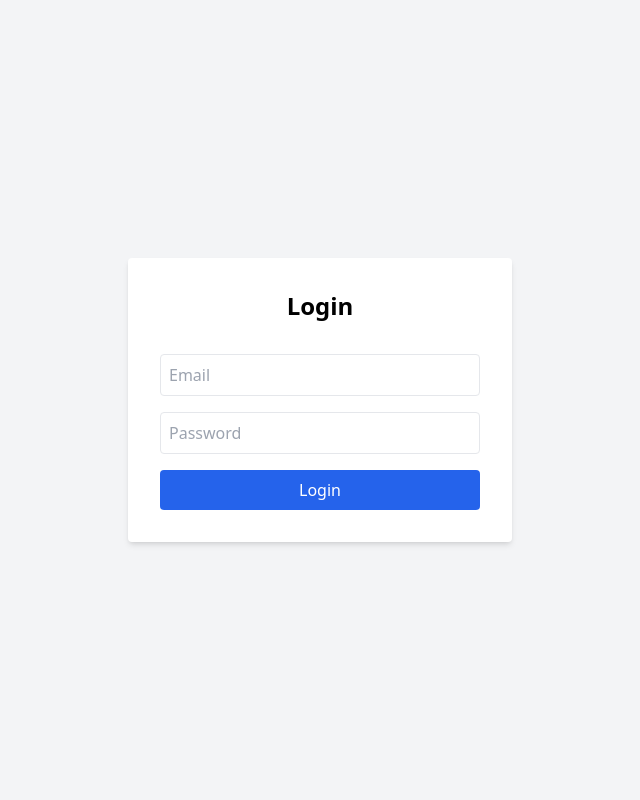
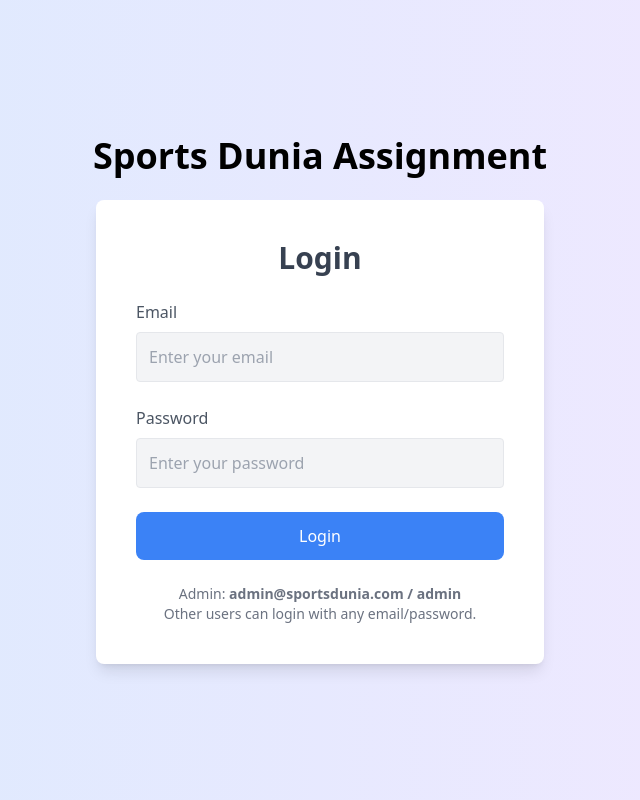
Before and after one commit to deva766825gupta/sportsdunia-dashboard, a React (Create React App) app: page / in a window 1280 px wide. Shown: the whole page, without its empty margins (320-960 px from the left). Built offline with nearby package versions, Linux system fonts and the light colour scheme.

Commit message:
Update Login.jsx

```diff
--- a/src/pages/Login.jsx
+++ b/src/pages/Login.jsx
@@ -15,34 +15,50 @@ const Login = () => {
   };
 
   return (
-    <div className="flex items-center justify-center h-screen bg-gray-100">
+    <div className="flex flex-col items-center justify-center min-h-screen bg-gradient-to-r from-blue-100 to-purple-100">
+      <h1 className="text-4xl font-bold mb-6">Sports Dunia Assignment</h1>
+
       <form
         onSubmit={handleSubmit}
-        className="bg-white p-8 rounded shadow-md w-96 space-y-4"
+        className="bg-white p-10 rounded-lg shadow-lg w-full max-w-md space-y-6"
       >
-        <h2 className="text-2xl font-semibold mb-4 text-center">Login</h2>
+        <h2 className="text-3xl font-bold text-center text-gray-700">Login</h2>
+
+        <div>
+          <label className="block mb-2 text-gray-600">Email</label>
           <input
             type="email"
-          placeholder="Email"
-          className="w-full border p-2 rounded"
+            placeholder="Enter your email"
+            className="w-full p-3 border rounded focus:outline-none focus:ring-2 focus:ring-blue-400 bg-gray-100"
             value={email}
             onChange={(e) => setEmail(e.target.value)}
             required
           />
+        </div>
+
+        <div>
+          <label className="block mb-2 text-gray-600">Password</label>
           <input
             type="password"
-          placeholder="Password"
-          className="w-full border p-2 rounded"
+            placeholder="Enter your password"
+            className="w-full p-3 border rounded focus:outline-none focus:ring-2 focus:ring-blue-400 bg-gray-100"
             value={password}
             onChange={(e) => setPassword(e.target.value)}
             required
           />
+        </div>
+
         <button
           type="submit"
-          className="w-full bg-blue-600 text-white py-2 rounded hover:bg-blue-700"
+          className="w-full bg-blue-500 hover:bg-blue-600 text-white py-3 rounded-lg transition duration-300"
         >
           Login
         </button>
+
+        <p className="text-center text-gray-500 text-sm">
+          Admin: <strong>admin@sportsdunia.com / admin</strong><br />
+          Other users can login with any email/password.
+        </p>
       </form>
     </div>
   );
```
Lines whose indentation alone changed are shown as unchanged.
